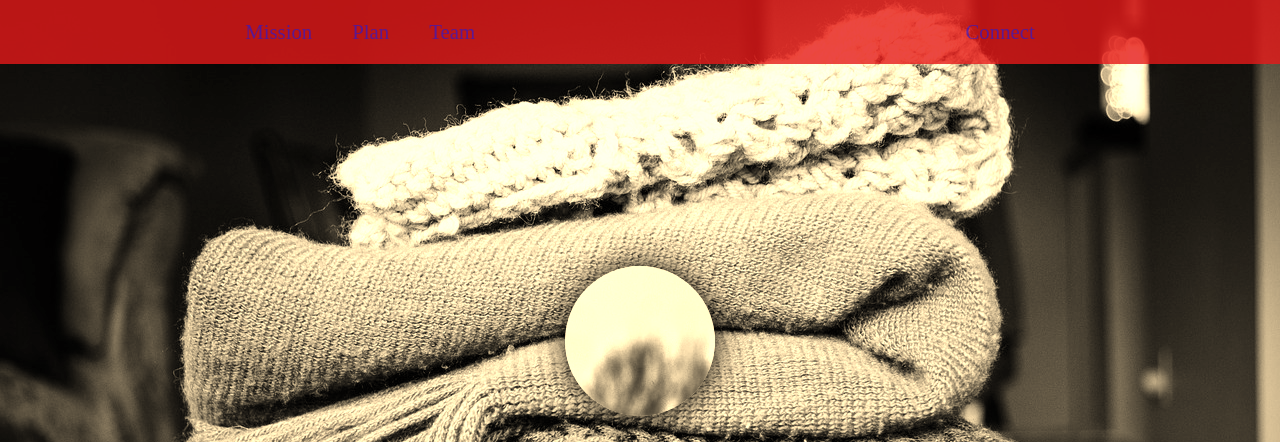
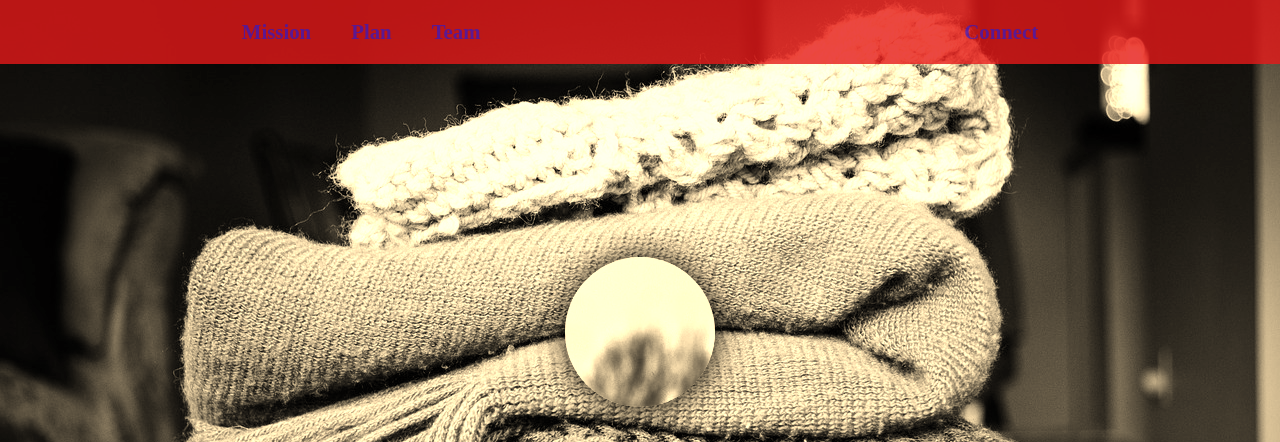
Before and after one commit to AleeyCreative/CaCFoundation, a plain HTML site: page index.html in a window 1280 px wide. Shown: the top 442 px of the page. Drawn offline with Linux system fonts and the light colour scheme.

Commit message:
font changed

```diff
--- a/Assets/styles/index.css
+++ b/Assets/styles/index.css
@@ -15,6 +15,8 @@
 body {
 	padding:0px;
 	margin:0px;
+	font-family:jabjai;
+	font-weight:bold;
 }
 
 
```
